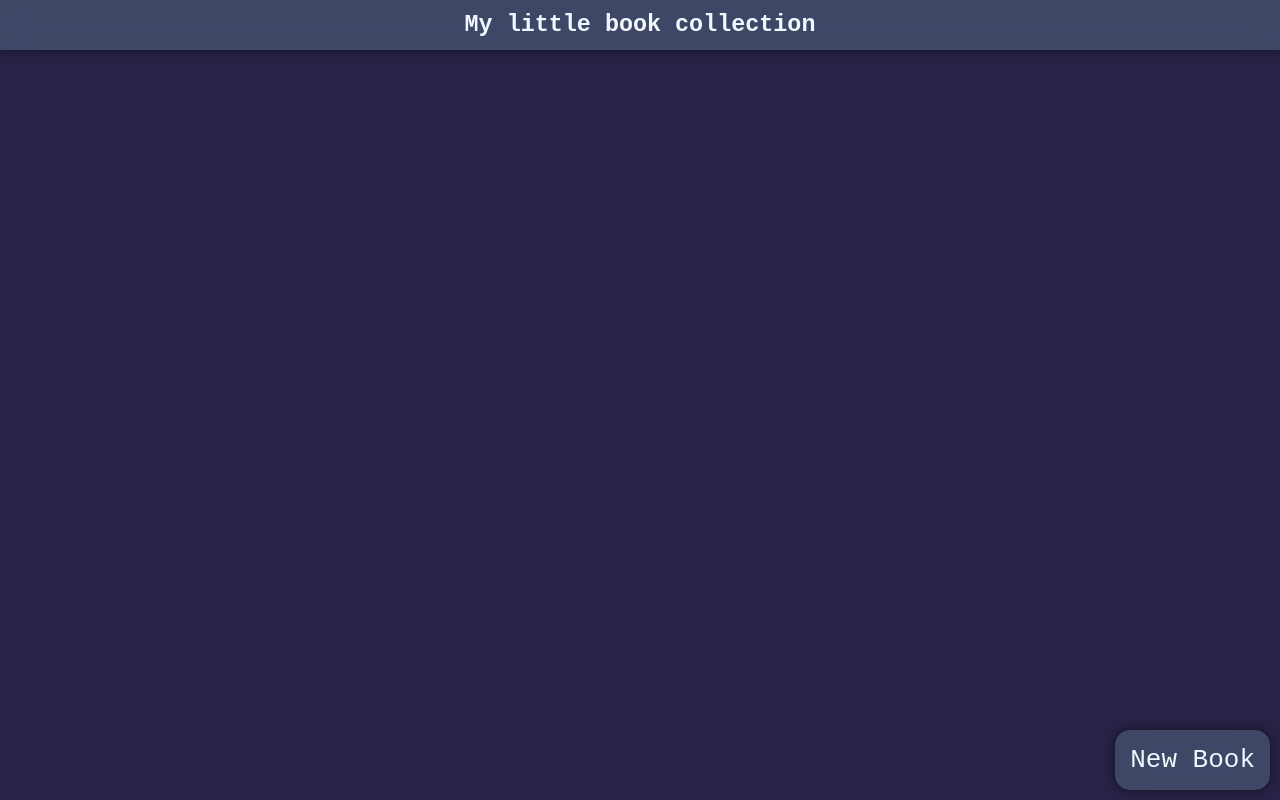
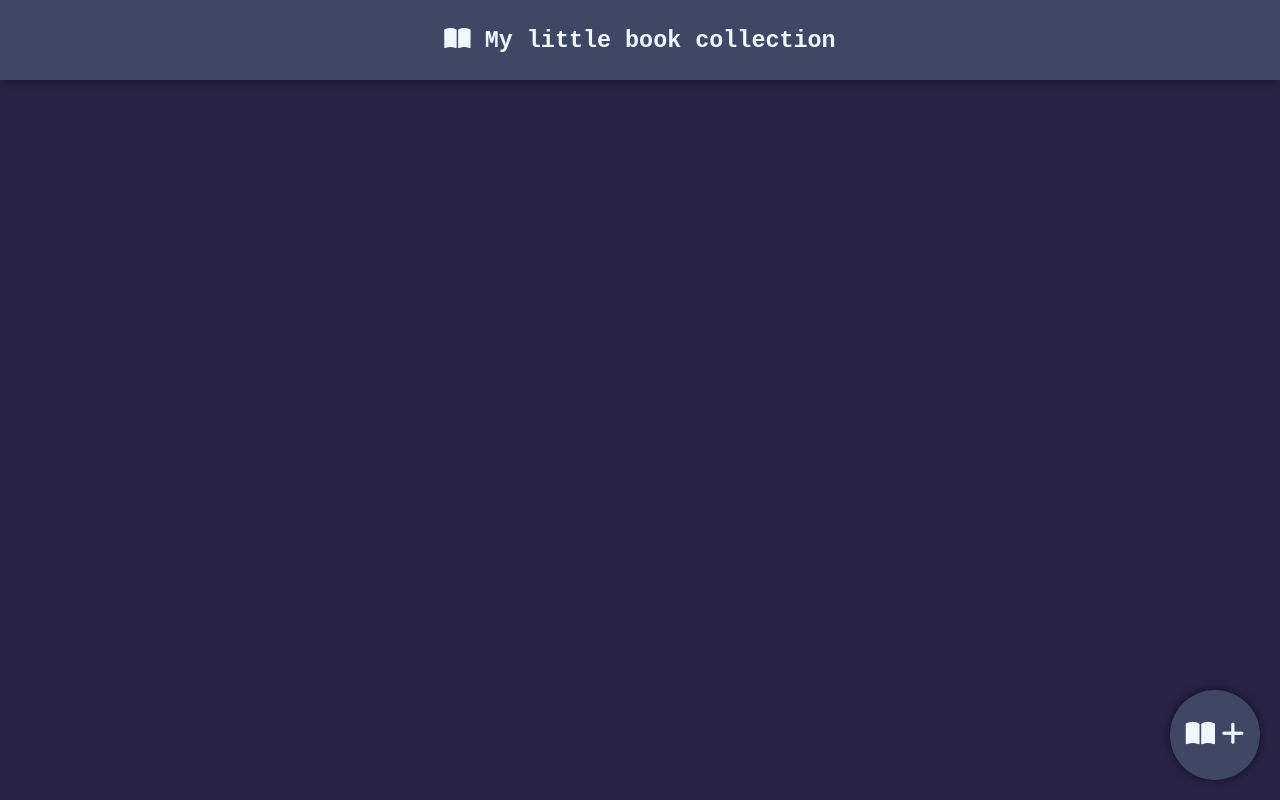
Before and after one commit to Jafeth44/library-top, a plain HTML site: page index.html in a window 1280 px wide. Drawn offline with Linux system fonts and the light colour scheme.

Commit message:
better animations and styling in the new book button

```diff
--- a/index.html
+++ b/index.html
@@ -6,9 +6,17 @@
 		<meta name="viewport" content="width=device-width, initial-scale=1.0" />
 		<title>Library</title>
 		<link rel="stylesheet" href="/styles/styles.css" />
+		<link
+			rel="stylesheet"
+			href="https://cdnjs.cloudflare.com/ajax/libs/font-awesome/6.2.1/css/all.min.css"
+		/>
 	</head>
 	<body>
-		<nav><h1 class="main-title">My little book collection</h1></nav>
+		<nav>
+			<h1 class="main-title">
+				<i class="fas fa-book-open"></i> My little book collection
+			</h1>
+		</nav>
 		<main>
 			<form onsubmit="addBookToLibrary(event)" id="form">
 				<label for="title">Title: </label>
@@ -17,9 +25,9 @@
 				<input type="text" id="author" />
 				<label for="Pages">Pages: </label>
 				<input type="text" id="pages" />
-				<input type="submit" value="Register book" id="submit-button"/>
+				<input type="submit" value="Register book" id="submit-button" />
 			</form>
-			<button id="new-book" onclick="toggleBookForm(event)">New Book</button>
+			<button id="new-book" onclick="toggleBookForm(event)"><i class="fas fa-book-open"> +</i></button>
 		</main>
 		<script src="/js/library.js"></script>
 		<script src="/js/addBook.js"></script>
--- a/styles/styles.css
+++ b/styles/styles.css
@@ -10,7 +10,7 @@ body {
 }
 
 nav {
-    height: 50px;
+    height: 80px;
     display: flex;
     justify-content: center;
     align-items: center;
@@ -76,10 +76,25 @@ form>* {
     -webkit-backdrop-filter: blur(15px);
     padding: 15px;
     position: absolute;
-    bottom: 10px;
-    border-radius: 15px;
+    bottom: 20px;
+    right: 20px;
+    border-radius: 50%;
+    width: 90px;
+    height: 90px;
     border: none;
-    right: 10px;
+    transition: ease-in-out 0.3s;
+    cursor: pointer;
+}
+
+#new-book:hover {
+    background-color: rgba(156, 199, 234, 0.351);
+    transition: ease-in-out 0.3s;
+    transform: scale(1.1);
+}
+
+#new-book:active {
+    background-color: rgba(78, 98, 114, 0.351);
+    transform: scale(0.9);
 }
 
 @-webkit-keyframes fadeIn {
```
